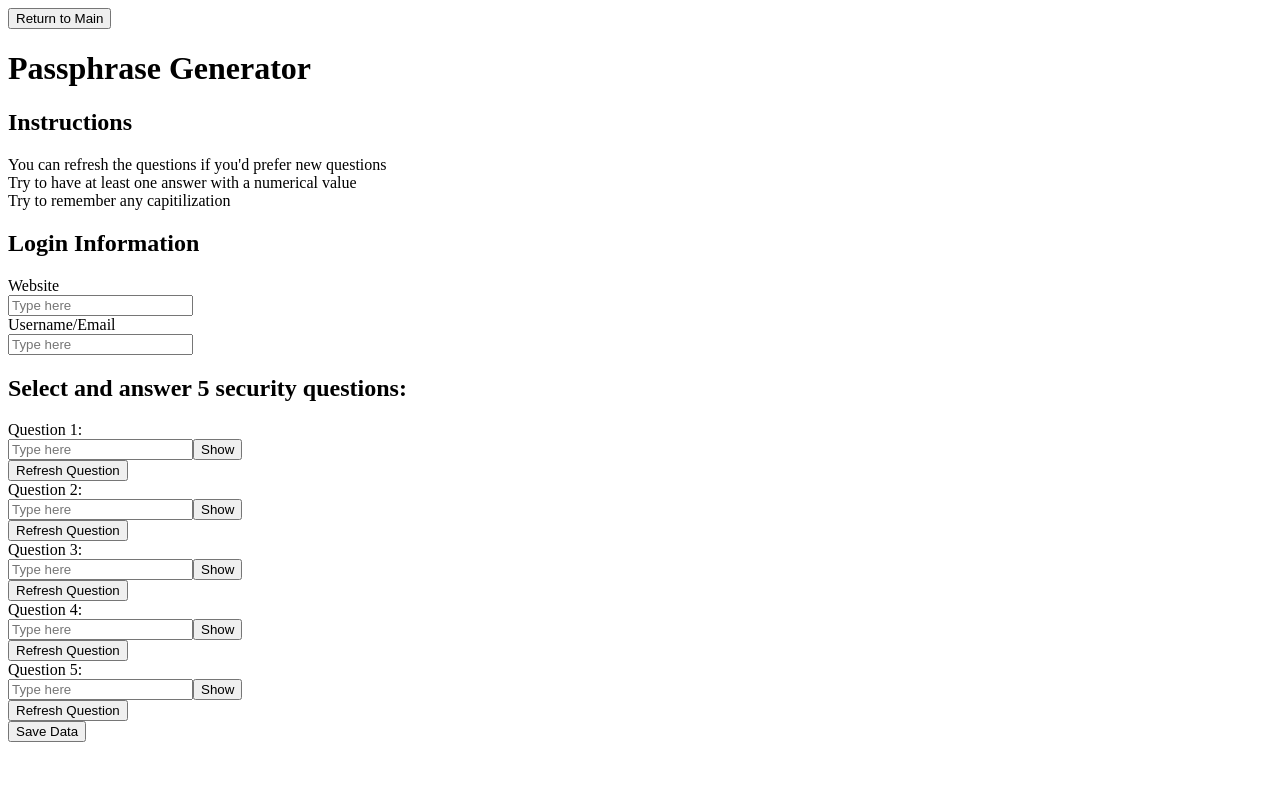
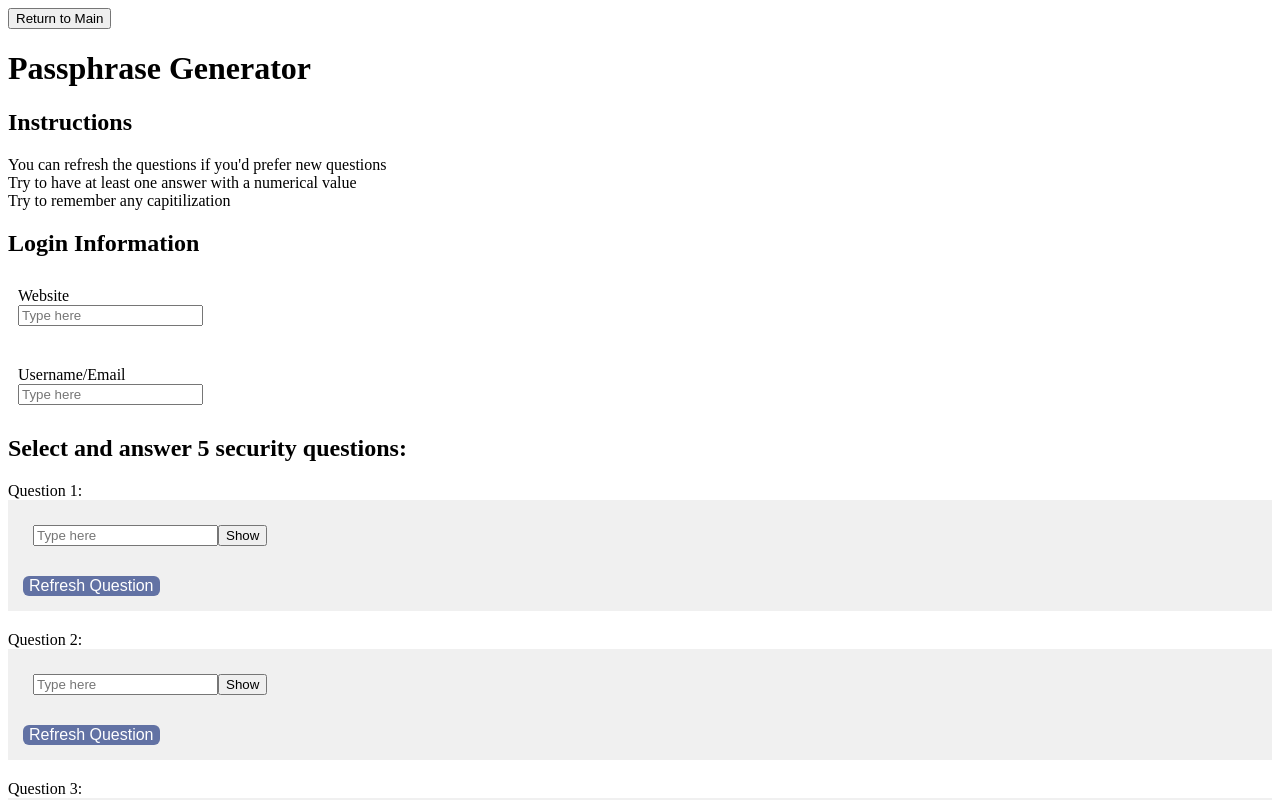
Before and after one commit to jillacinth/PassphraseGenerator, a Next.js app in the folder front-end/: page /create in a window 1280 px wide. Shown: the top 800 px of the page. Built offline with nearby package versions, Linux system fonts and the light colour scheme; no server answers.

Commit message:
added styling

```diff
--- a/front-end/components/TextBoxComponent.js
+++ b/front-end/components/TextBoxComponent.js
@@ -1,5 +1,6 @@
 // components/TextBoxComponent.js
-import React, { useState, useEffect } from "react";
+import React, { useEffect, useState } from "react";
+//import '../index.css';
 
 export const TextInput = ({ label, placeholder, onChange }) => {
   const [value, setValue] = useState("");
@@ -9,15 +10,19 @@ export const TextInput = ({ label, placeholder, onChange }) => {
     if (onChange) onChange(e.target.value);
   };
 
+  const divStyle = {
+    marginBottom: '20px', // Adds space below each div
+    padding: '10px',      // Adds space inside the div
+  };
+
   return (
-    <div className="flex flex-col">
-      {label && <label className="mb-1 text-sm font-medium">{label} <br /> </label>}
+    <div style={divStyle}>
+      {label && <label>{label} <br /> </label>}
       <input
         type="text"
         value={value}
         onChange={handleChange}
         placeholder={placeholder}
-        className="border rounded-lg p-2 focus:outline-none focus:ring-2 focus:ring-blue-500"
       />
     </div>
   );
@@ -27,26 +32,30 @@ export const SensitiveInput = ({ label, placeholder, onChange }) => {
   const [value, setValue] = useState("");
   const [isVisible, setIsVisible] = useState(false); // State to toggle visibility
 
+  const divStyle = {
+    marginBottom: '20px', // Adds space below each div
+    padding: '10px',      // Adds space inside the div
+  };
+
+
   const handleChange = (e) => {
     setValue(e.target.value);
     if (onChange) onChange(e.target.value);
   };
 
   return (
-    <div className="flex flex-col">
-      {label && <label className="mb-1 text-sm font-medium">{label}</label>}
-      <div className="relative flex items-center">
+    <div style={divStyle}>
+      {label && <label>{label}</label>}
+      <div>
         <input
           type={isVisible ? "text" : "password"} // Toggle between text & password
           value={value}
           onChange={handleChange}
           placeholder={placeholder}
-          className="border rounded-lg p-2 pr-10 focus:outline-none focus:ring-2 focus:ring-blue-500 w-full"
         />
         <button
           type="button"
           onClick={() => setIsVisible(!isVisible)}
-          className="absolute right-2 text-sm text-blue-500 hover:underline"
         >
           {isVisible ? "Hide" : "Show"}
         </button>
@@ -60,6 +69,22 @@ export const SecurityQuestion = ({ index, onAnswerChange }) => {
   const [securityQ, setSecurityQ] = useState([]); // Store selected questions
   const [answer, setAnswer] = useState("");
   const [refreshTrigger, setRefreshTrigger] = useState(0); // Used to trigger re-fetching
+
+  const divStyle = {
+    marginBottom: '20px',  // Adds space between this and the next div
+    padding: '15px',       // Adds space inside the div content
+    backgroundColor: '#f0f0f0', // Example background for better visibility
+  }
+
+  const buttonStyle = {
+    backgroundColor: '#6272a4',
+    color: 'white',
+    borderRadius: '6px',
+    border: 'none',
+    cursor: "pointer",
+    fontSize: "16px",
+    transition: "background 0.3s"
+  }
 
   const refreshQuestions = () => {
       setRefreshTrigger(prev => prev + 1); //sets trigger for refresh
@@ -84,7 +109,7 @@ export const SecurityQuestion = ({ index, onAnswerChange }) => {
   };
 
   return (
-    <div>
+    <div style={divStyle}>
       {securityQ ? (  // Since securityQ is a single object, no need for .map()
           <SensitiveInput
               label={securityQ.QContent}
@@ -94,7 +119,7 @@ export const SecurityQuestion = ({ index, onAnswerChange }) => {
       ) : (
           <p>Loading question...</p>
       )}
-      <button onClick={refreshQuestions}>Refresh Question</button>
+      <button style={buttonStyle} onClick={refreshQuestions}>Refresh Question</button>
     </div>
   );
 };
--- /dev/null
+++ b/front-end/index.css
@@ -0,0 +1,9 @@
+button {
+    background-color: #6272a4;
+    color: white;
+    border-radius: 6px;
+    border: none;
+    cursor: pointer;
+    font-size: 16px;
+    transition: background 0.3s;
+}
```
